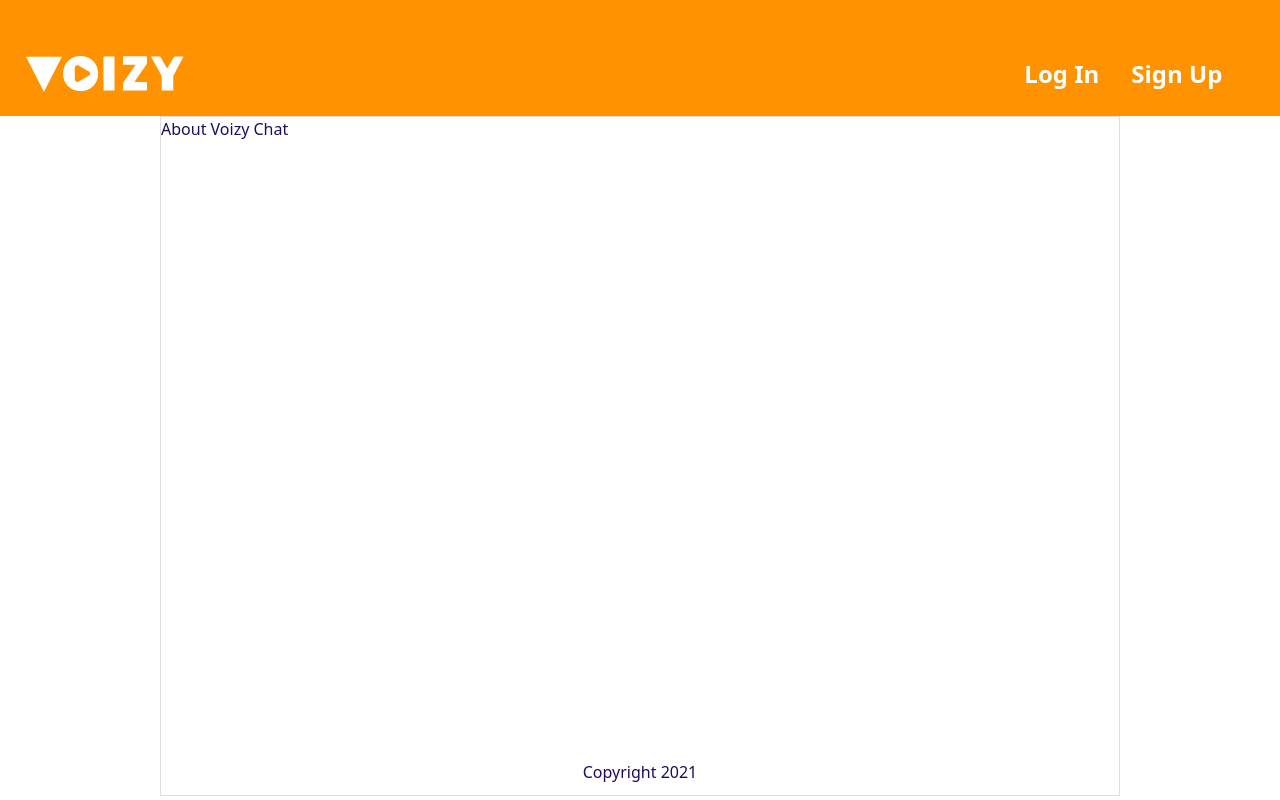
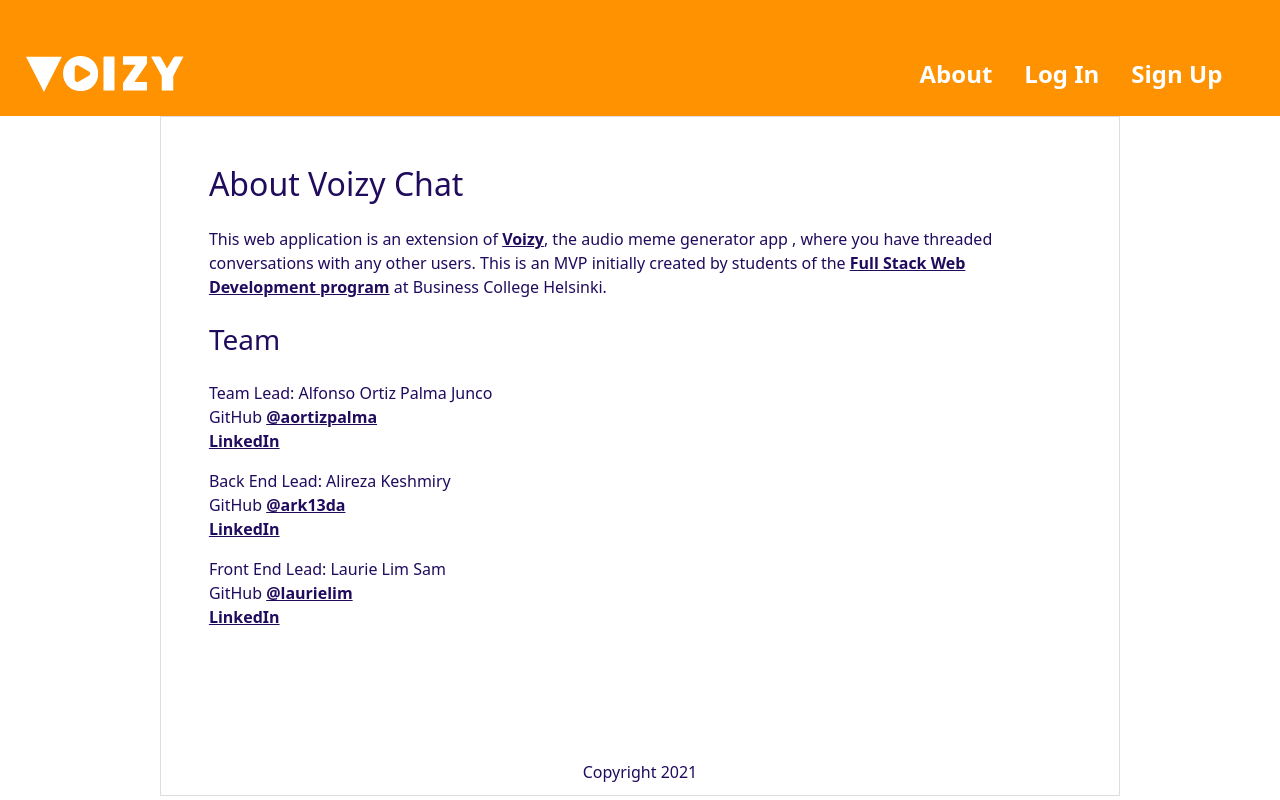
Before and after one commit to bch-voizy-chat/voizy-chat-client-side, a React (Create React App) app: page /about in a window 1280 px wide. Built offline with nearby package versions, Linux system fonts and the light colour scheme.

Commit message:
Link to about page added with basic info

```diff
--- a/src/App.css
+++ b/src/App.css
@@ -177,6 +177,7 @@
 	border-bottom: 0.2rem solid #ddd;
 }
 
+.about-page,
 .audio-container > * {
 	padding: 0 5%;
 }
--- a/src/components/Header/Header.js
+++ b/src/components/Header/Header.js
@@ -38,6 +38,13 @@
 				/>
 				<Navbar.Collapse id='responsive-navbar-nav'>
 					<Nav className='mr-auto'>
+						<NavLink
+							to='/about'
+							className='voizy-nav-link focus-visible-only'
+							onClick={() => setExpanded(false)}
+						>
+							About
+						</NavLink>
 						{isLoggedIn ? (
 							<>
 								<NavLink
--- a/src/pages/About.js
+++ b/src/pages/About.js
@@ -1,7 +1,71 @@
 import React from "react";
 
 const About = () => {
-	return <div>About Voizy Chat</div>;
+	return (
+		<div className='flow pt-5 about-page'>
+			<h2>About Voizy Chat</h2>
+			<p>
+				This web application is an extension of{" "}
+				<a href='https://play.google.com/store/apps/details?id=com.voizy.android'>
+					Voizy
+				</a>
+				, the audio meme generator app , where you have threaded conversations
+				with any other users. This is an MVP initially created by students of
+				the{" "}
+				<a href='https://en.bc.fi/qualifications/full-stack-web-developer-program/'>
+					Full Stack Web Development program
+				</a>{" "}
+				at Business College Helsinki.
+			</p>
+			<h3>Team</h3>
+			<ul>
+				<li>
+					<p>
+						Team Lead: Alfonso Ortiz Palma Junco
+						<ul>
+							<li>
+								GitHub <a href='https://github.com/aortizpalma'>@aortizpalma</a>
+							</li>
+							<li>
+								<span className='visually-hidden'>Alfonso's </span>
+								<a href='https://www.linkedin.com/in/ortizpalma/'>LinkedIn</a>
+							</li>
+						</ul>
+					</p>
+				</li>
+				<li>
+					<p>
+						Back End Lead: Alireza Keshmiry
+						<ul>
+							<li>
+								GitHub <a href='https://github.com/ark13da'>@ark13da</a>
+							</li>
+							<li>
+								<a href='https://www.linkedin.com/in/alireza-keshmiry-63193979/'>
+									<span className='visually-hidden'>Alireza's </span>LinkedIn
+								</a>
+							</li>
+						</ul>
+					</p>
+				</li>
+				<li>
+					<p>
+						Front End Lead: Laurie Lim Sam
+						<ul>
+							<li>
+								GitHub <a href='https://github.com/laurielim'>@laurielim</a>
+							</li>
+							<li>
+								<a href='https://www.linkedin.com/in/margittennosaar/'>
+									<span className='visually-hidden'>Laurie's </span>LinkedIn
+								</a>
+							</li>
+						</ul>
+					</p>
+				</li>
+			</ul>
+		</div>
+	);
 };
 
 export default About;
```
